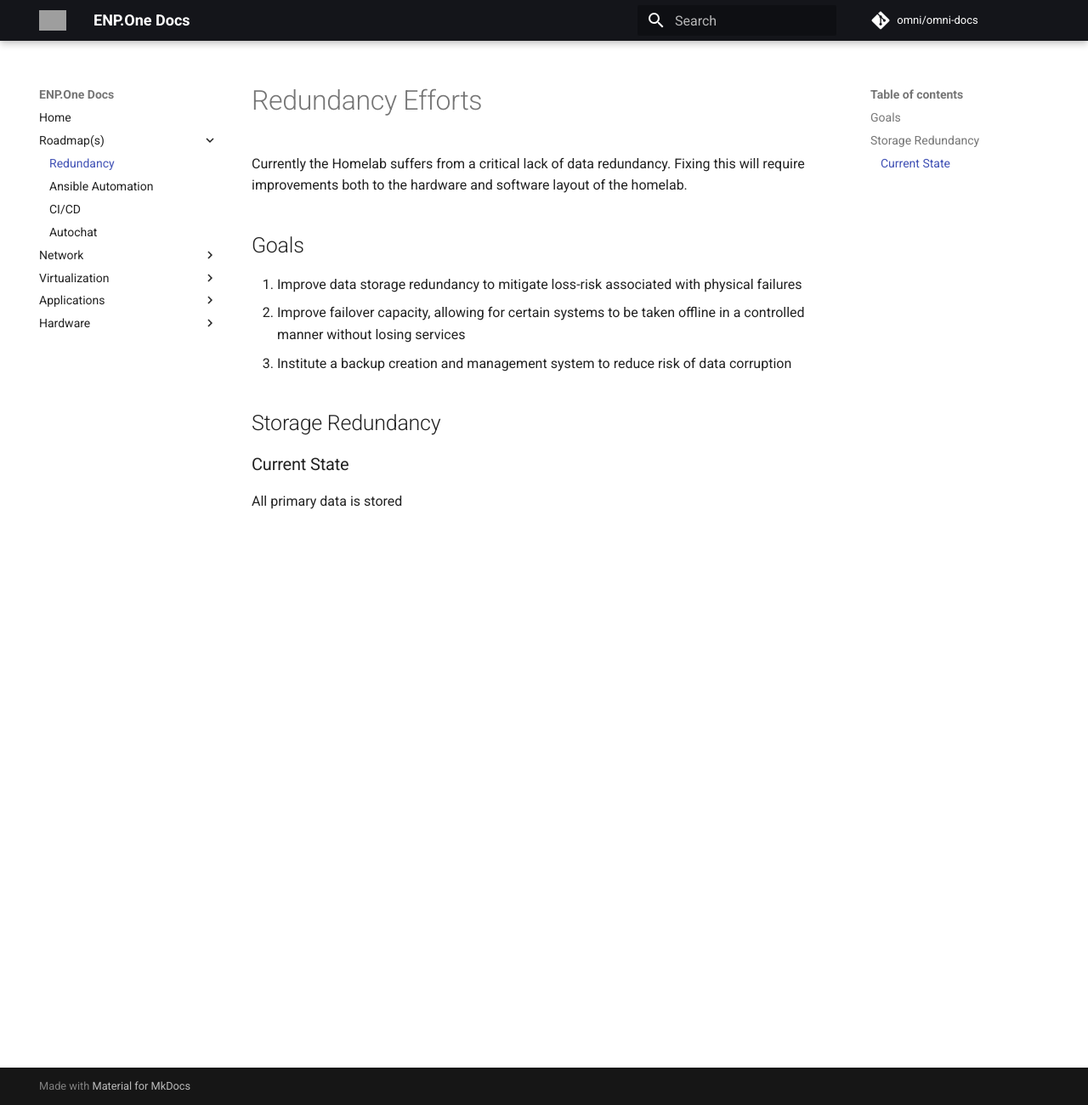
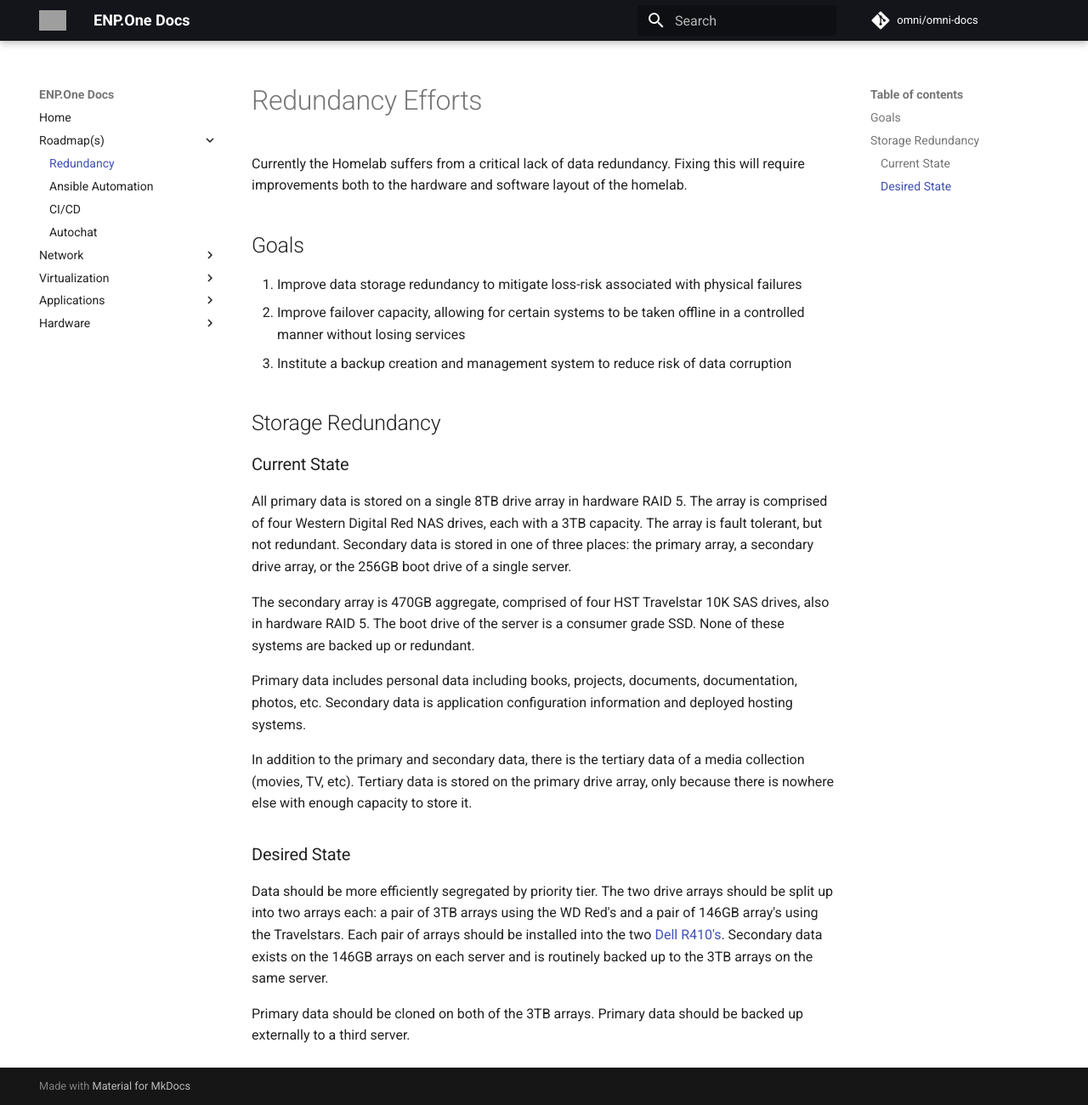
Before and after one commit to enpaul/docs, an MkDocs documentation site: the page built from docs/roadmap/redundancy.md, in a window 1280 px wide and 1300 px high. Shown: the whole window at 85% size. Built offline with MkDocs 1.6.1 and Material for MkDocs 9.7.7, drawn with Linux system fonts in a browser that asks for light colours; grey boxes are pictures that could not be loaded.

Commit message:
Add notes about storage redundancy

```diff
--- a/docs/roadmap/redundancy.md
+++ b/docs/roadmap/redundancy.md
@@ -17,4 +17,33 @@ data corruption
 
 ### Current State
 
-All primary data is stored
+All primary data is stored on a single 8TB drive array in hardware RAID 5. The
+array is comprised of four Western Digital Red NAS drives, each with a 3TB
+capacity. The array is fault tolerant, but not redundant. Secondary data is
+stored in one of three places: the primary array, a secondary drive array, or
+the 256GB boot drive of a single server.
+
+The secondary array is 470GB aggregate, comprised of four HST Travelstar 10K
+SAS drives, also in hardware RAID 5. The boot drive of the server is a consumer
+grade SSD. None of these systems are backed up or redundant.
+
+Primary data includes personal data including books, projects, documents,
+documentation, photos, etc. Secondary data is application configuration
+information and deployed hosting systems.
+
+In addition to the primary and secondary data, there is the tertiary data of
+a media collection (movies, TV, etc). Tertiary data is stored on the primary
+drive array, only because there is nowhere else with enough capacity to store
+it.
+
+### Desired State
+
+Data should be more efficiently segregated by priority tier. The two drive
+arrays should be split up into two arrays each: a pair of 3TB arrays using the
+WD Red's and a pair of 146GB array's using the Travelstars. Each pair of arrays
+should be installed into the two [Dell R410's](../hardware/poweredge-r410.md).
+Secondary data exists on the 146GB arrays on each server and is routinely
+backed up to the 3TB arrays on the same server.
+
+Primary data should be cloned on both of the 3TB arrays. Primary data should
+be backed up externally to a third server.
```
